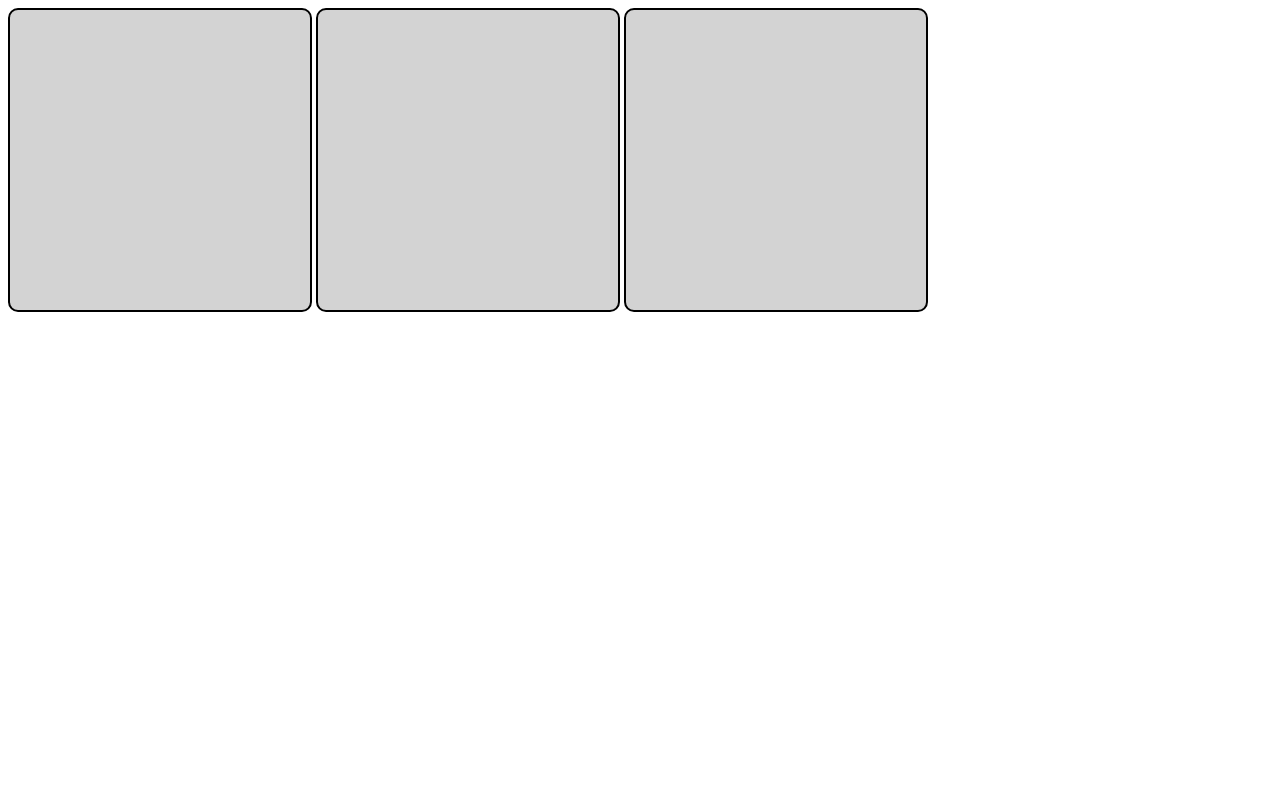
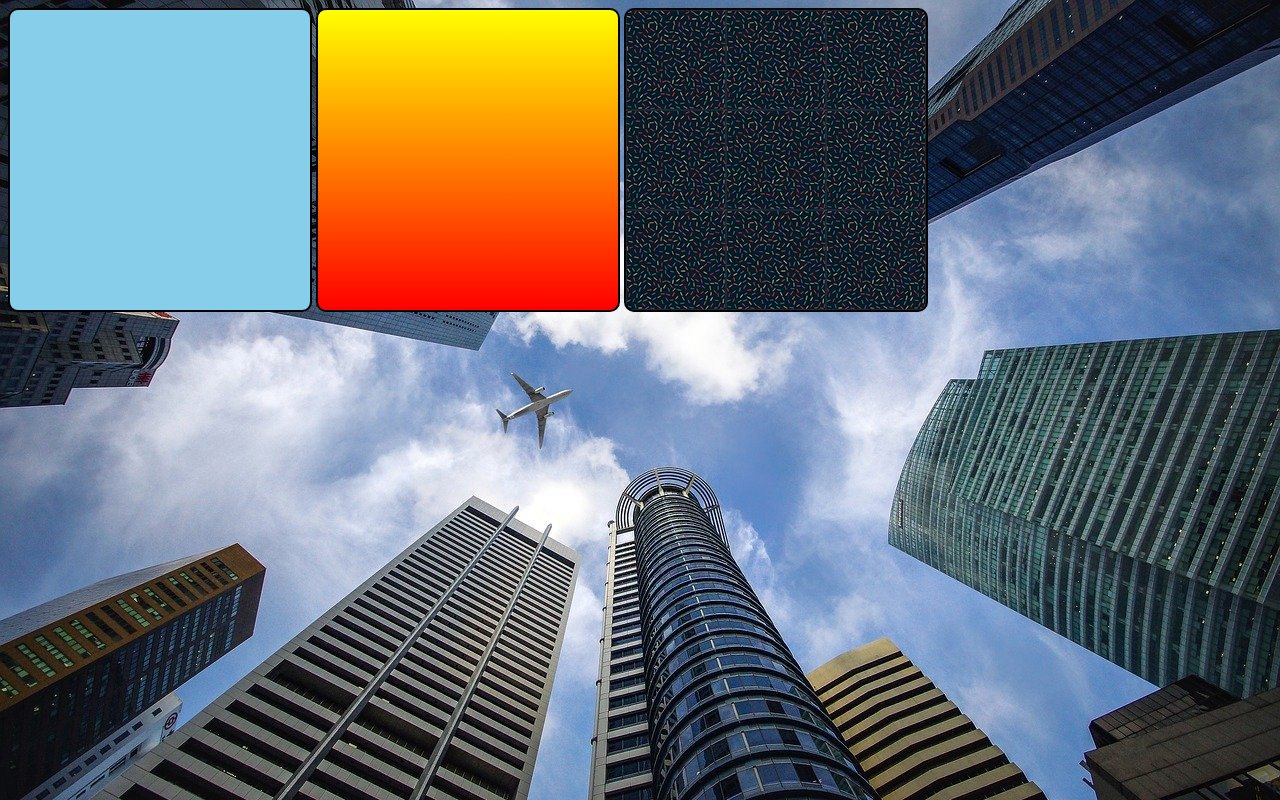
Before and after one commit to Joaquim-matias/HTML5-e-CSS3, a plain HTML site: page exercícios/ex022/fundo001.html in a window 1280 px wide. Drawn offline with Linux system fonts and the light colour scheme.

Commit message:
atualização

```diff
--- a/exercícios/ex022/fundo001.html
+++ b/exercícios/ex022/fundo001.html
@@ -6,6 +6,10 @@
     <meta name="viewport" content="width=device-width, initial-scale=1.0">
     <title>Teste de imagen de fundo</title>
     <style>
+
+        body {
+            background-image: url("imagens/wallpaper002.jpg");
+        }
         div.quadrado {
             display: inline-block;
             border:2px solid black ;
@@ -14,18 +18,32 @@
             width:300px ;
             height:300px ;
         }
+
+        div#q1 {
+            background-color: skyblue;
+        }
+
+        div#q2 {
+            background-image: linear-gradient(to bottom, yellow, red);
+        }
+
+        div#q3 {
+            background-image:url("imagens/pattern001.png") ;
+        }
+
+
     </style>
 </head>
 <body>
-    <div class="quadrado">
+    <div class="quadrado" id="q1">
 
     </div>
 
-    <div class="quadrado">
+    <div class="quadrado" id="q2">
 
     </div>
 
-    <div class="quadrado">
+    <div class="quadrado" id="q3">
 
     </div>
 
```
Also changed, not shown: exercícios/ex022/fundo002.html (added, +23 -0 lines).
